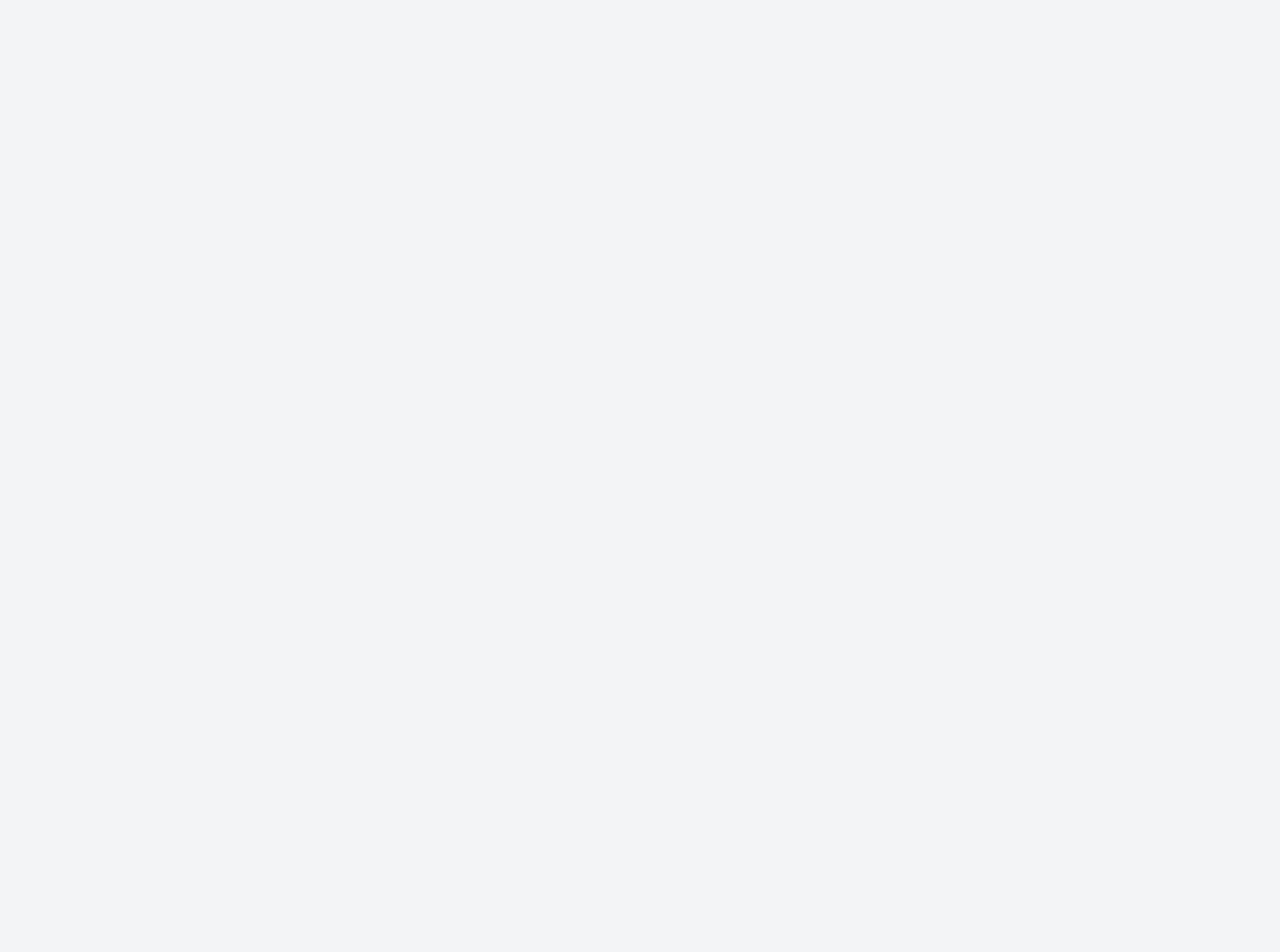
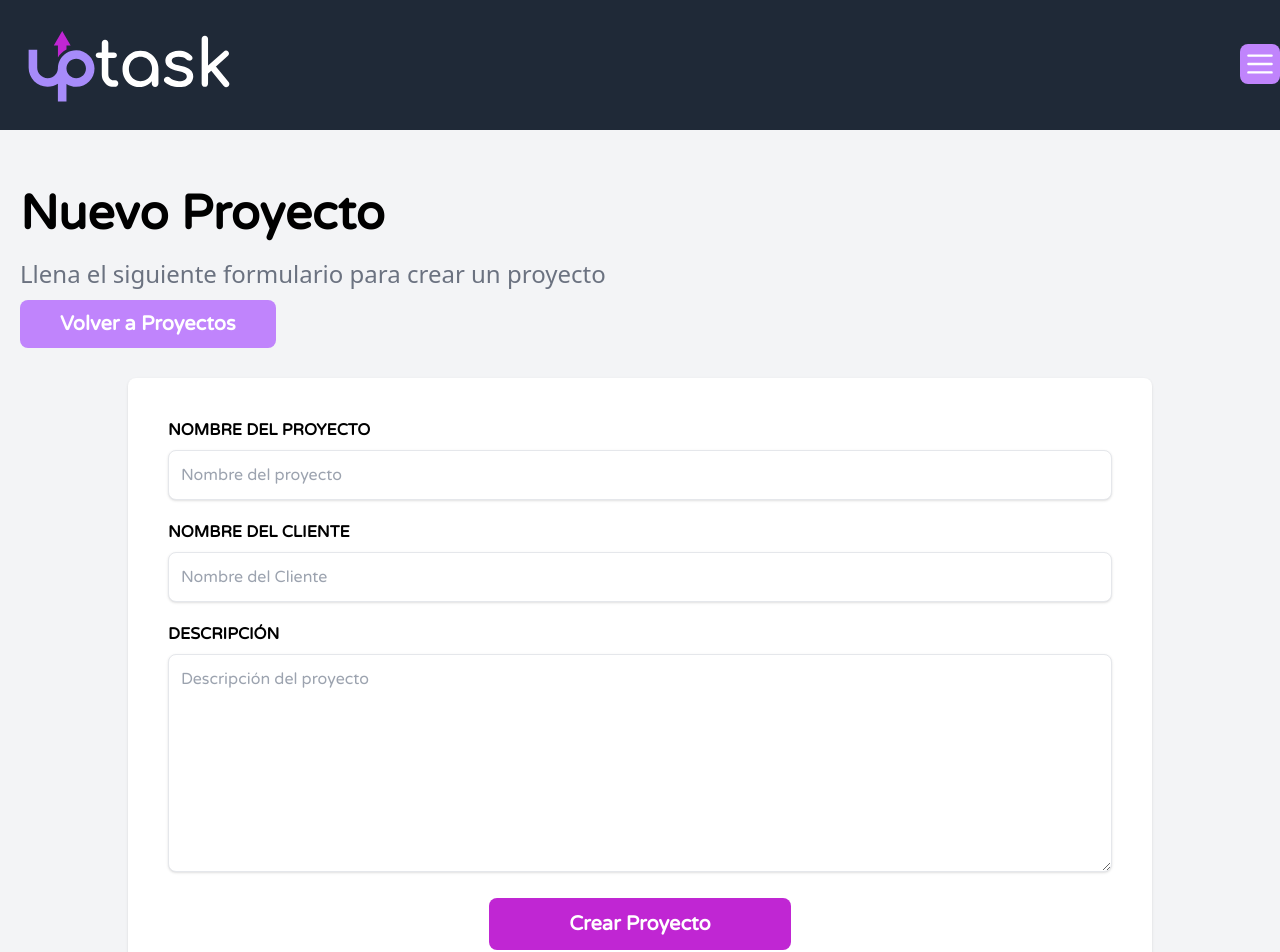
Before and after one commit to AlanAltamiranoH1504/UpTask_MERN, a React (Vite) app in the folder frontend_uptask/: page /proyectos/creacion in a window 1280 px wide. Before the commit this address had no page. Shown: the top 952 px of the page. Before the commit the page ends 800 px from the top, so only its background shows below. Built offline with nearby package versions, Linux system fonts and the light colour scheme.

Commit message:
feat(frontend): add view and form component for project creation - add project creation view - add creation form component - add file for application types

```diff
--- a/frontend_uptask/package.json
+++ b/frontend_uptask/package.json
@@ -12,9 +12,12 @@
   "dependencies": {
     "@headlessui/react": "^2.2.7",
     "@heroicons/react": "^2.2.0",
+    "axios": "^1.11.0",
     "react": "^19.1.1",
     "react-dom": "^19.1.1",
-    "react-router-dom": "^7.8.2"
+    "react-hook-form": "^7.62.0",
+    "react-router-dom": "^7.8.2",
+    "zod": "^4.1.5"
   },
   "devDependencies": {
     "@eslint/js": "^9.33.0",
--- a/frontend_uptask/src/AppRouter.tsx
+++ b/frontend_uptask/src/AppRouter.tsx
@@ -1,6 +1,7 @@
 import {BrowserRouter, Routes, Route} from "react-router-dom";
 import AppLayout from "./layouts/AppLayout.tsx";
 import DashBoardView from "./views/DashBoardView.tsx";
+import CreateProyectoView from "./views/proyectos/CreateProyectoView.tsx";
 const AppRouter = () => {
     return (
         <>
@@ -8,6 +9,8 @@ const AppRouter = () => {
                 <Routes>
                     <Route element={<AppLayout/>}>
                         <Route path="/" element={<DashBoardView/>}></Route>
+
+                        <Route path="/proyectos/creacion" element={<CreateProyectoView/>}></Route>
                     </Route>
                 </Routes>
             </BrowserRouter>
--- /dev/null
+++ b/frontend_uptask/src/components/proyectos/FormCreateProyecto.tsx
@@ -0,0 +1,64 @@
+import {useForm} from "react-hook-form";
+import type {FormCreateProyectoType} from "../../types";
+
+const FormCreateProyecto = () => {
+    const {register, handleSubmit, formState: {errors}} = useForm<FormCreateProyectoType>();
+    function saveProyectoFunction(data: FormCreateProyectoType) {
+        console.log(data)
+    }
+    return (
+        <>
+            <form className="mt-10 bg-white shadow p-10 rounded-lg space-y-5"
+                  onSubmit={handleSubmit(saveProyectoFunction)}
+                  noValidate={true}
+            >
+                <div className="space-y-2">
+                    <label htmlFor="nombreProyecto" className="uppercase font-varela font-bold block">Nombre del Proyecto</label>
+                    <input type="text"
+                           className="w-full border rounded-lg px-3 py-3 font-varela border-gray-200 shadow"
+                           placeholder="Nombre del proyecto"
+                           {...register("nombreProyecto", {
+                               required: "El nombre del proyecto es obligatorio"
+                           })}
+                    />
+                    <div className="bg-red-100 text-center font-varela font-semibold mt-1 text-red-600 rounded-sm">
+                        {errors.nombreProyecto && String(errors.nombreProyecto.message)}
+                    </div>
+                </div>
+
+                <div className="space-y-2">
+                    <label htmlFor="nombreCliente" className="uppercase font-varela font-bold block">Nombre del Cliente</label>
+                    <input type="text"
+                           className="w-full border rounded-lg px-3 py-3 font-varela border-gray-200 shadow"
+                           placeholder="Nombre del Cliente"
+                           {...register("nombreCliente", {
+                               required: "El nombre del proyecto es obligatorio"
+                           })}
+                    />
+                    <div className="bg-red-100 text-center font-varela font-semibold mt-1 text-red-600 rounded-sm">
+                        {errors.nombreCliente && String(errors.nombreCliente.message)}
+                    </div>
+                </div>
+
+                <div className="space-y-2">
+                    <label htmlFor="descripcion" className="uppercase font-varela font-bold block">Descripción</label>
+                    <textarea
+                        className="w-full border rounded-lg px-3 py-3 font-varela border-gray-200 shadow"
+                        placeholder="Descripción del proyecto" rows={8}
+                        {...register("descripcion", {
+                            required: "La descripción es obligatoria"
+                        })}
+                    ></textarea>
+                    <div className="bg-red-100 text-center font-varela font-semibold mt-1 text-red-600 rounded-sm">
+                        {errors.descripcion && String(errors.descripcion.message)}
+                    </div>
+                </div>
+
+                <div className="flex justify-center mt-10">
+                    <input type="submit" value="Crear Proyecto" className="px-20 rounded-lg  text-xl cursor-pointer py-3 bg-fuchsia-600 hover:bg-fuchsia-700 transition-colors duration-500 text-white font-varela font-bold"/>
+                </div>
+            </form>
+        </>
+    );
+}
+export default FormCreateProyecto;
--- /dev/null
+++ b/frontend_uptask/src/types/index.ts
@@ -0,0 +1,10 @@
+// TYPES PARA DATOS DE LA DB
+export type ProyectoDB = {
+    id: number;
+    nombreProyecto: string;
+    nombreCliente: string;
+    descripcion: string;
+}
+
+// TYPES PARA FORMULARIOS
+export type FormCreateProyectoType = Pick<ProyectoDB, "nombreProyecto" | "nombreCliente" | "descripcion">
--- a/frontend_uptask/src/views/DashBoardView.tsx
+++ b/frontend_uptask/src/views/DashBoardView.tsx
@@ -1,7 +1,16 @@
+import {Link} from "react-router-dom";
+
 const DashBoardView = () => {
     return (
         <>
-            <h2 className="font-varela text-4xl font-semibold">DashBoardView</h2>
+            <h1 className="text-5xl font-black font-varela">Mis proyectos</h1>
+            <p className="text-2xl font-light text-gray-500 mt-5">Maneja y administra tus proyectos</p>
+
+            <nav className="my-5">
+                <Link to="/proyectos/creacion"
+                      className="bg-purple-400 font-varela hover:bg-purple-500 transition-colors duration-500 px-10 py-3 text-white text-xl font-bold cursor-pointer rounded-lg">Nuevo
+                    Proyecto</Link>
+            </nav>
         </>
     );
 }
--- /dev/null
+++ b/frontend_uptask/src/views/proyectos/CreateProyectoView.tsx
@@ -0,0 +1,23 @@
+import {Link} from "react-router-dom";
+import FormCreateProyecto from "../../components/proyectos/FormCreateProyecto.tsx";
+
+const CreateProyectoView = () => {
+    return (
+        <>
+            <h1 className="text-5xl font-black font-varela">Nuevo Proyecto</h1>
+            <p className="text-2xl font-light text-gray-500 mt-5">Llena el siguiente formulario para crear un proyecto</p>
+
+            <nav className="my-5">
+                <Link to="/"
+                      className="bg-purple-400 font-varela hover:bg-purple-500 transition-colors duration-500 px-10 py-3 text-white text-xl font-bold cursor-pointer rounded-lg">
+                    Volver a Proyectos</Link>
+            </nav>
+            <div className="max-w-5xl mx-auto">
+
+
+                <FormCreateProyecto/>
+            </div>
+        </>
+    );
+}
+export default CreateProyectoView;
```
Also changed, not shown: 1 other file (tests, documents, lock files or other folders).
